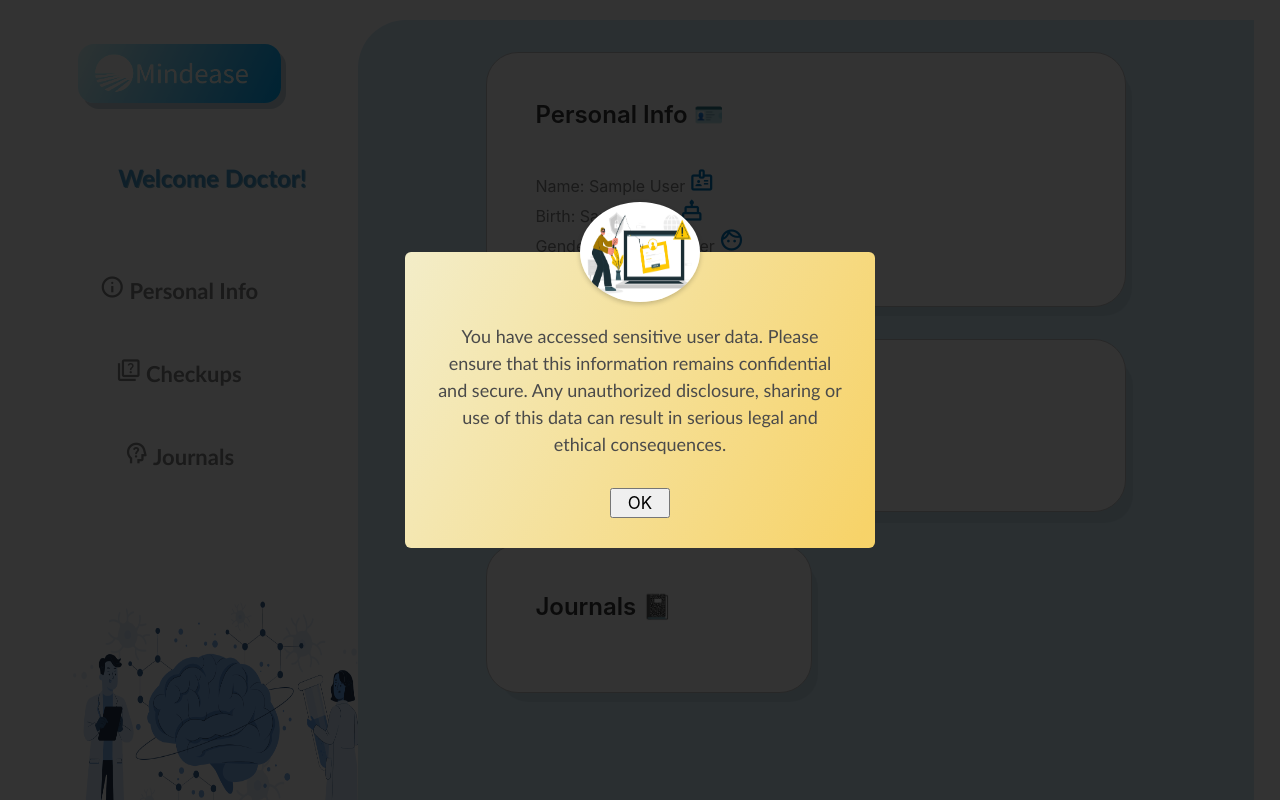
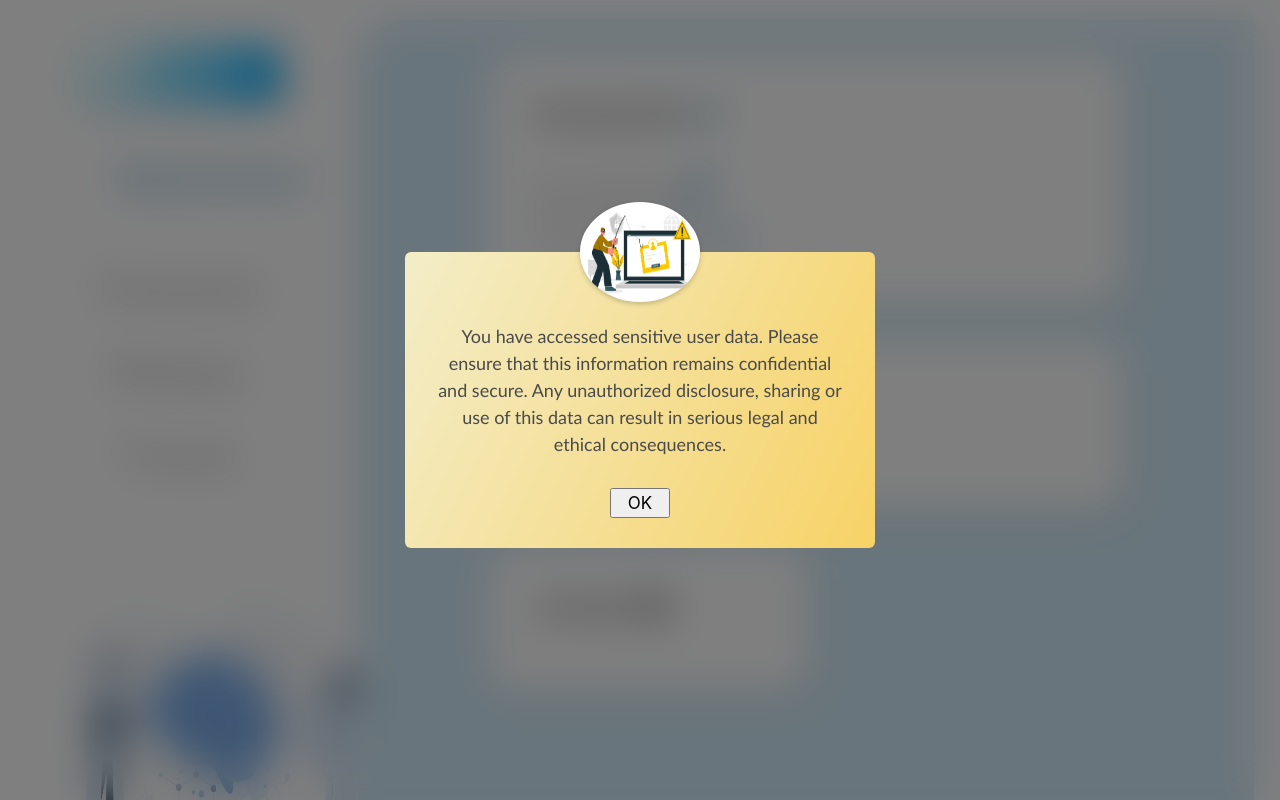
Before and after one commit to alcompilor/mindease, a Flask app: template templates/doctor-view.html in a window 1280 px wide. Run offline with Flask 2, Linux system fonts and the light colour scheme; the template is opened without the code that fills it: most values are stand-ins (such as "Sample title", 1, 10 or a date in 2020); parts of the project's set-up code (start-up, migrations or seed data) failed here and were passed over; some libraries are stand-ins or nearby versions.

Commit message:
Frontend (#141)
* static + templates first commit

* updated static + templates

* updated register ui

* updated static + templates

* updated static + templates

* updated static + templates

* updated static + templates

* updated register

* updated register

* updated register

* first release static + templates

* updated register.html

* fixed messages in register.html

* fixed datepicker interval

* added login.html

* unified register and login css + added login DOM

* changed login pic + made login btn load faster

* UI changes to match logged in/logged out status

* renamed 'dashboard' to 'my space'

* added checkup + updated space

* updated my space + checkup

* added meditation timer + updated myspace and its css

* myspace section is finalized

* some css tweaks to myspace section

* fixed metrics.js

* restructured my space templating

* added journals

* added checkup form + journal form

* added favicon + edited space menu to temp hide account link

* added stronger pass validation for registeration + edited myspace css

* fixed css syntax error

* added error messages for journal + checkup

* added journals to frontend

* tweaked journals search

* supported display of doctor key

* css tweaks to space container

* tweaked emojis and journal search

* added 404 img

* fixed buttons css issue

* cleaned js code + tweaked comments

* tweaked assertion to fetch it from backend in order to avoid cors issues

* fixed form action + post req to doctorform

* doctor portal now displays error msgs

* fixed key whitespaces issue when copying

* updated doctorkey parsing

* adjusted checkups content

* added links to navbar + tweaked hover css for nav elements

* made blury effect for popup in doctor-view

---------

Co-authored-by: Ahmed Abbasi <ahmed-abbasi@outlook.com>

```diff
--- a/static/css/main.css
+++ b/static/css/main.css
@@ -993,7 +993,8 @@ input#shareable-key {
   top: 50%;
   left: 50%;
   font-size: 18px;
-  font-family: 'Trebuchet MS', 'Lucida Sans Unicode', 'Lucida Grande', 'Lucida Sans', Arial, sans-serif;
+  font-family: "Trebuchet MS", "Lucida Sans Unicode", "Lucida Grande",
+    "Lucida Sans", Arial, sans-serif;
   margin-top: 15px;
   margin-bottom: 30px;
 }
@@ -1017,9 +1018,10 @@ input#shareable-key {
   left: 0;
   width: 100%;
   height: 100%;
-  background-color: rgba(0.8, 0.8, 0.8, 0.8);
+  background-color: rgba(0, 0, 0, 0.5);
   z-index: 9999;
   display: none;
+  backdrop-filter: blur(20px);
 }
 
 #doctor-view {
@@ -1030,7 +1032,7 @@ input#shareable-key {
   left: 0;
   width: 28%;
   position: fixed;
-  height: 100vmax;/* Set the border width and color */
+  height: 100vmax; /* Set the border width and color */
   padding: 10px;
 }
 
@@ -1046,7 +1048,8 @@ input#shareable-key {
   display: block;
   text-decoration: none;
   font-size: 22px;
-  font-family: 'Trebuchet MS', 'Lucida Sans Unicode', 'Lucida Grande', 'Lucida Sans', Arial, sans-serif;
+  font-family: "Trebuchet MS", "Lucida Sans Unicode", "Lucida Grande",
+    "Lucida Sans", Arial, sans-serif;
   color: rgb(128, 128, 128);
   font-weight: bold;
 }
@@ -1086,11 +1089,7 @@ input#shareable-key {
 }
 
 .material-symbols-outlined {
-  font-variation-settings:
-  'FILL' 0,
-  'wght' 500,
-  'GRAD' 200,
-  'opsz' 40
+  font-variation-settings: "FILL" 0, "wght" 500, "GRAD" 200, "opsz" 40;
 }
 
 #doctor-view-menu-logo {
@@ -1103,7 +1102,8 @@ input#shareable-key {
 #welcome-doctor {
   color: #489dce;
   font-weight: bold;
-  font-family: 'Trebuchet MS', 'Lucida Sans Unicode', 'Lucida Grande', 'Lucida Sans', Arial, sans-serif;
+  font-family: "Trebuchet MS", "Lucida Sans Unicode", "Lucida Grande",
+    "Lucida Sans", Arial, sans-serif;
   position: flex;
   justify-content: center;
   align-items: center;
@@ -1111,7 +1111,7 @@ input#shareable-key {
   font-size: 24px;
   margin-left: 32%;
   margin-top: 15%;
-  text-shadow: 1px 1px #77afc5 ;
+  text-shadow: 1px 1px #77afc5;
 }
 
 #personal-info {
@@ -1165,7 +1165,8 @@ html {
 
 #personal-info-content {
   font-size: 18px;
-  font-family: 'Trebuchet MS', 'Lucida Sans Unicode', 'Lucida Grande', 'Lucida Sans', Arial, sans-serif;
+  font-family: "Trebuchet MS", "Lucida Sans Unicode", "Lucida Grande",
+    "Lucida Sans", Arial, sans-serif;
 }
 
 #doctor-view-checkups-container {
--- a/static/js/doctor-view/popup.js
+++ b/static/js/doctor-view/popup.js
@@ -2,15 +2,18 @@ let popup = document.getElementById("popup");
 let blackLayer = document.getElementById("black-layer");
 
 function openPopup() {
-    popup.classList.add("open-popup");
-    blackLayer.style.display = "block";
+  popup.classList.add("open-popup");
 }
 
 function closePopup() {
-    popup.classList.remove("open-popup");
-    blackLayer.style.display = "none";
+  popup.classList.remove("open-popup");
+  blackLayer.style.display = "none";
 }
 
-window.addEventListener('load', function() {
-    openPopup();
+(function makeBlury() {
+  blackLayer.style.display = "block";
+})();
+
+window.addEventListener("load", function () {
+  openPopup();
 });
```
